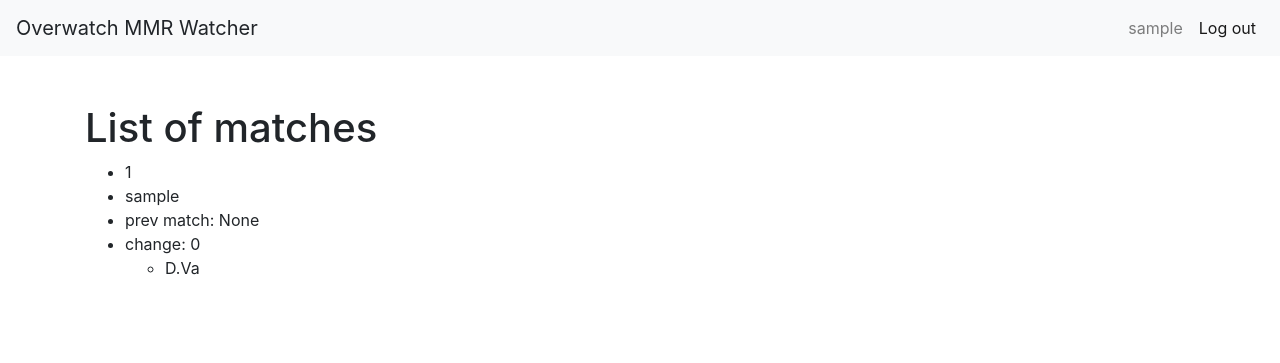
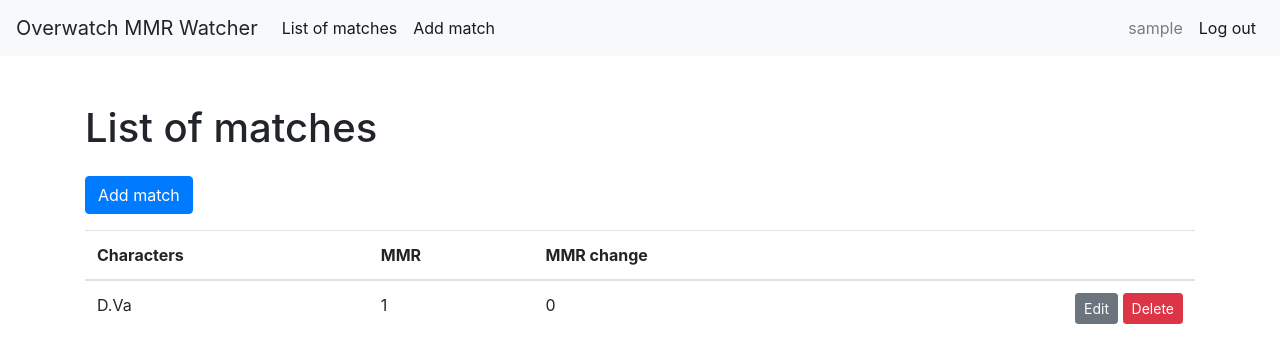
Before and after one commit to miro662/ov_mmr_tracker, a Django app: page / in a window 1280 px wide. Shown: the top 363 px of the page. Run offline with Django 3.2, Linux system fonts and the light colour scheme; a user stored in the database is signed in; data comes from the database, SQL or seed files in the repository; tables that the repository leaves empty hold one stand-in row (values such as "Sample post"); some libraries are stand-ins or nearby versions.

Commit message:
Add list of matches view

```diff
--- a/matches/templates/matches_list.html
+++ b/matches/templates/matches_list.html
@@ -3,21 +3,33 @@
 {% block "content" %}
     <h1>List of matches</h1>
 
-    {% for match in matches %}
-        <div>
-            <ul>
-                <li>{{match.mmr_after}}</li>
-                <li>{{match.user}}</li>
-                <li>prev match: {{match.previousMatch}}</li>
-                <li>change: {{match.mmrDifference}}</li>
-                <ul>
-                    {% for character in match.characters.all %}
-                        <li>{{character.name}}</li>
-                    {% endfor %}
-                </li>
-            </ul>
-        </div>
-    {% empty %}
-    No matches played yet
-    {% endfor %}
+    <a class="btn btn-primary" href="#" style="margin: 1em 0">Add match</a>
+    <table class="table">
+        <thead>
+            <tr>
+                <th scope="col">Characters</th>
+                <th scope="col">MMR</th>
+                <th scope="col">MMR change</th>
+                <th scope="col"></th>
+            </tr>
+        </thead>
+        <tbody>
+            {% for match in matches %}
+                    <tr>
+                        <td>{{match.characters_list}}</td>
+                        <td>{{match.mmr_after}}</td>
+                        <td class="
+                            {% if match.won %} won {% endif %}
+                            {% if match.lost %} lost {% endif %}
+                        ">
+                            {% if match.mmr_difference > 0 %}+{% endif %}{{match.mmr_difference}}
+                        </td>
+                        <td style="text-align: right">
+                            <a class="btn btn-secondary btn-sm" href="#">Edit</a>
+                            <a class="btn btn-danger btn-sm" href="#">Delete</a>
+                        </td>
+                    </tr>
+            {% endfor %}
+        </tbody>
+    </table>
 {% endblock "content" %}
--- a/matches/urls.py
+++ b/matches/urls.py
@@ -1,2 +1,6 @@
+from django.urls import path
+from .views import index_page
+
 urlpatterns = [
+    path('list', index_page, name='matches_list')
 ]
--- a/matches/views.py
+++ b/matches/views.py
@@ -7,5 +7,14 @@ from .models import Match
 def index_page(request):
     matches = Match.objects.filter(user=request.user)
     return render(request, "matches_list.html", {
-        'matches': matches
+        'matches': [
+            {
+                'characters': m.characters.all(),
+                'characters_list': ', '.join([str(x) for x in list(m.characters.all())]),
+                'mmr_after': m.mmr_after,
+                'mmr_difference': m.mmrDifference(),
+                'won': m.mmrDifference() > 0,
+                'lost': m.mmrDifference() < 0,
+            } for m in matches
+        ]
     })
--- a/templates/base.html
+++ b/templates/base.html
@@ -5,22 +5,37 @@
         <title>Ovewratch MMR Watcher</title>
         <link rel="stylesheet" href="https://stackpath.bootstrapcdn.com/bootstrap/4.1.2/css/bootstrap.min.css" integrity="sha384-Smlep5jCw/wG7hdkwQ/Z5nLIefveQRIY9nfy6xoR1uRYBtpZgI6339F5dgvm/e9B" crossorigin="anonymous">
         <meta name="viewport" content="width=device-width, initial-scale=1, shrink-to-fit=no">
+        <style>
+            .won {
+                color: green;
+            }
+            .lost {
+                color: red;
+            }
+        </style>
     </head>
     <body>
         <nav class="navbar navbar-expand-lg navbar-light bg-light">
             <a class="navbar-brand">
                 Overwatch MMR Watcher
             </a>
+            {% if user.is_authenticated %}
+            <button class="navbar-toggler" type="button" data-toggle="collapse" data-target="#navbarSupportedContent" aria-controls="navbarSupportedContent" aria-expanded="false" aria-label="Toggle navigation">
+              <span class="navbar-toggler-icon"></span>
+            </button>
             <div class="collapse navbar-collapse" id="navbarSupportedContext">
-                {% if user.is_authenticated %}
+                <div class="navbar-nav">
+                    <a class="nav-item nav-link active" href="{% url 'matches_list' %}">List of matches</a>
+                    <a class="nav-item nav-link active" href="#">Add match</a>
+                </div>
                 <div class="ml-auto">
                     <div class="navbar-nav">
                         <a class="nav-item nav-link">{{ user.username }}</a>
                         <a class="nav-item nav-link active" href="{% url 'logout' %}">Log out</a>
                     </div>
                 </div>
-                {% endif %}
             </div>
+            {% endif %}
         </nav>
         <div class="container" style="margin-top: 3em">
             {% block "content" %}
```
